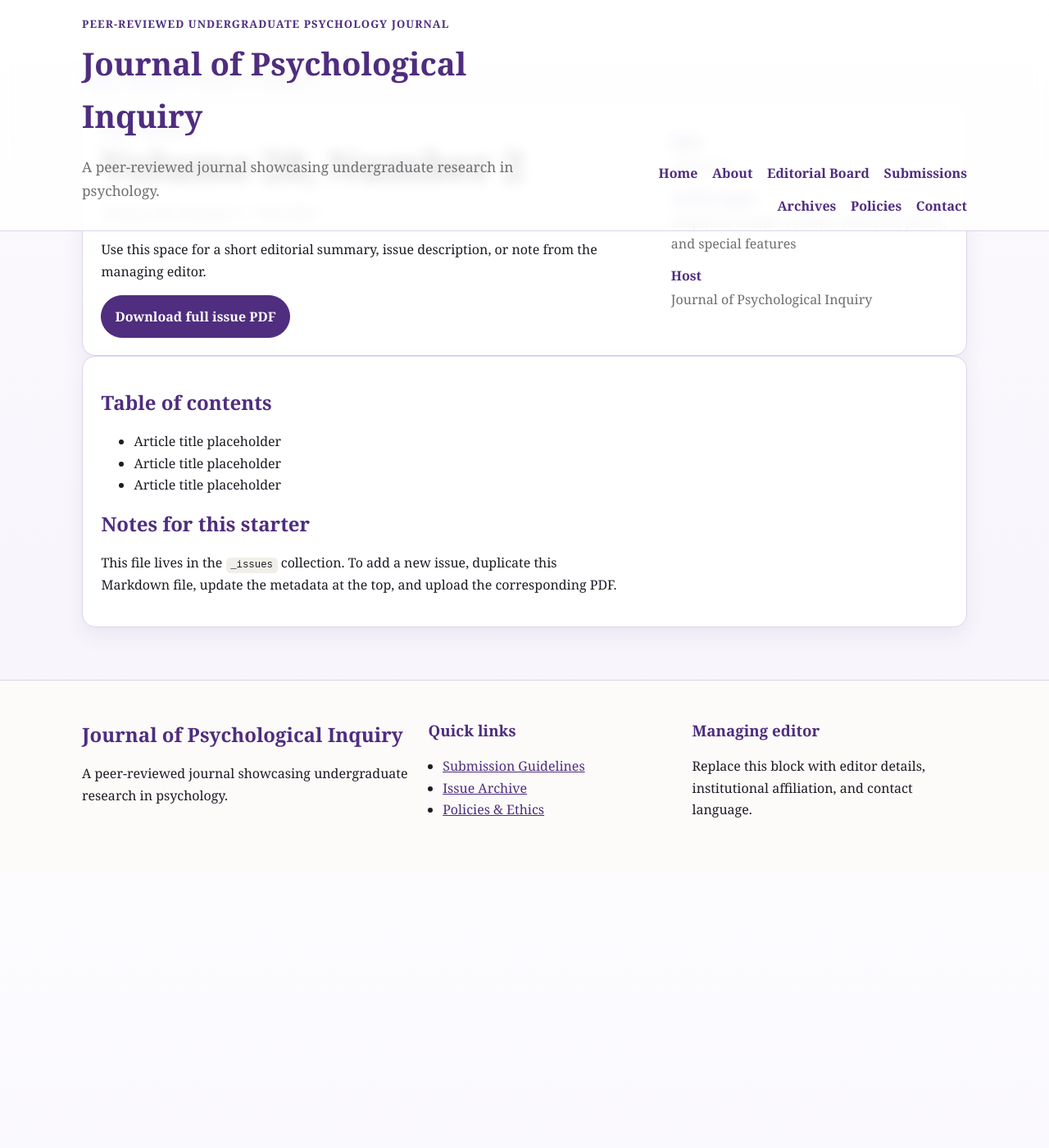
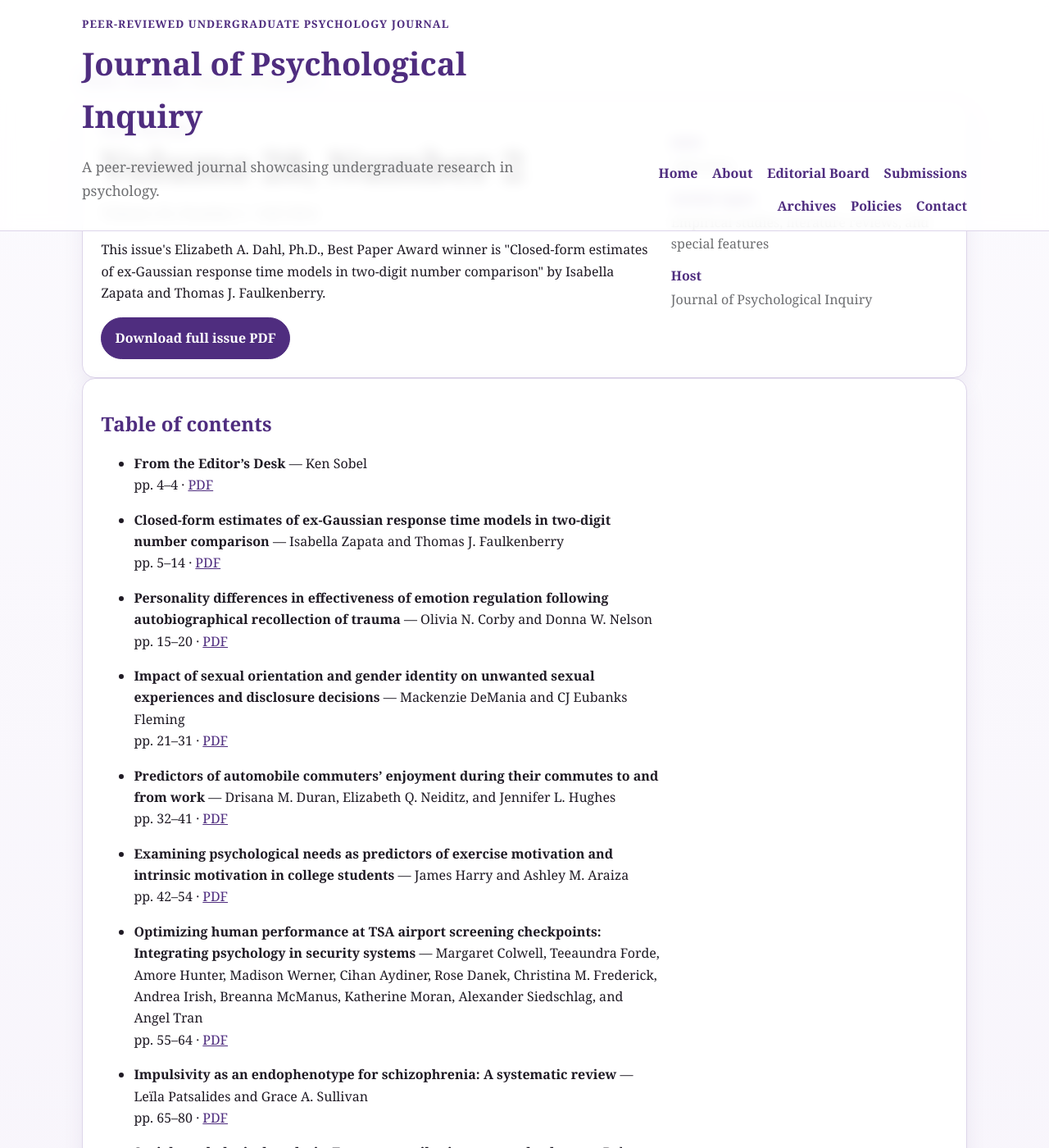
Before and after one commit to tomfaulkenberry/jpi, a Jekyll site: the page built from _issues/2024-v28n2.md, in a window 1280 px wide and 1400 px high, scrolled down 229 px. Shown: the whole window at 82% size. Built offline with Jekyll 4.4.1, drawn with Linux system fonts in a browser that asks for light colours; before the commit the page ends 1294 px from its top, so only the background shows below that; some of the changed text lies outside the part shown.

Commit message:
another major upload of issue pages

```diff
--- a/_includes/footer.html
+++ b/_includes/footer.html
@@ -14,7 +14,7 @@
     </div>
     <div>
       <h3>Managing editor</h3>
-      <p>Replace this block with editor details, institutional affiliation, and contact language.</p>
+      <p>Dr. Ken Sobel, University of Central Arkansas.</p>
     </div>
   </div>
 </footer>
--- a/_issues/2024-v28n2.md
+++ b/_issues/2024-v28n2.md
@@ -7,18 +7,39 @@ number: 2
 issn: 1085-6641
 pdf: /assets/pdf/v28n2/jpi-v28n2.pdf
 host_org: Journal of Psychological Inquiry
-article_types: Empirical studies, reviews, historical pieces, and special features
+article_types: Empirical studies, literature reviews, and special features
 featured: false
-summary: A sample featured issue record demonstrating how current and archival issues can be presented with a dedicated landing page and PDF download.
-editor_note: Use this space for a short editorial summary, issue description, or note from the managing editor.
+summary: The Fall 2024 issue of JPI features undergraduate empirical research, literature reviews, and a current-events special feature spanning numerical cognition, emotion regulation, sexual experiences and disclosure, commuting, exercise motivation, TSA screening, schizophrenia, and cancel culture.
+editor_note: This issue's Elizabeth A. Dahl, Ph.D., Best Paper Award winner is "Closed-form estimates of ex-Gaussian response time models in two-digit number comparison" by Isabella Zapata and Thomas J. Faulkenberry.
 ---
 
 ## Table of contents
 
-- Article title placeholder
-- Article title placeholder
-- Article title placeholder
+- **From the Editor’s Desk** — Ken Sobel
+  pp. 4–4 · [PDF]({{ '/assets/pdf/v28n2/articles/v28n2-sobel.pdf' | relative_url }})
 
-## Notes for this starter
+- **Closed-form estimates of ex-Gaussian response time models in two-digit number comparison** — Isabella Zapata and Thomas J. Faulkenberry
+  pp. 5–14 · [PDF]({{ '/assets/pdf/v28n2/articles/v28n2-zapata-faulkenberry.pdf' | relative_url }})
 
-This file lives in the <code>_issues</code> collection. To add a new issue, duplicate this Markdown file, update the metadata at the top, and upload the corresponding PDF.
+- **Personality differences in effectiveness of emotion regulation following autobiographical recollection of trauma** — Olivia N. Corby and Donna W. Nelson
+  pp. 15–20 · [PDF]({{ '/assets/pdf/v28n2/articles/v28n2-corby-nelson.pdf' | relative_url }})
+
+- **Impact of sexual orientation and gender identity on unwanted sexual experiences and disclosure decisions** — Mackenzie DeMania and CJ Eubanks Fleming
+  pp. 21–31 · [PDF]({{ '/assets/pdf/v28n2/articles/v28n2-demania-fleming.pdf' | relative_url }})
+
+- **Predictors of automobile commuters’ enjoyment during their commutes to and from work** — Drisana M. Duran, Elizabeth Q. Neiditz, and Jennifer L. Hughes
+  pp. 32–41 · [PDF]({{ '/assets/pdf/v28n2/articles/v28n2-duran-etal.pdf' | relative_url }})
+
+- **Examining psychological needs as predictors of exercise motivation and intrinsic motivation in college students** — James Harry and Ashley M. Araiza
+  pp. 42–54 · [PDF]({{ '/assets/pdf/v28n2/articles/v28n2-harry-araiza.pdf' | relative_url }})
+
+- **Optimizing human performance at TSA airport screening checkpoints: Integrating psychology in security systems** — Margaret Colwell, Teeaundra Forde, Amore Hunter, Madison Werner, Cihan Aydiner, Rose Danek, Christina M. Frederick, Andrea Irish, Breanna McManus, Katherine Moran, Alexander Siedschlag, and Angel Tran
+  pp. 55–64 · [PDF]({{ '/assets/pdf/v28n2/articles/v28n2-colwell-etal.pdf' | relative_url }})
+
+- **Impulsivity as an endophenotype for schizophrenia: A systematic review** — Leïla Patsalides and Grace A. Sullivan
+  pp. 65–80 · [PDF]({{ '/assets/pdf/v28n2/articles/v28n2-patsalides-sullivan.pdf' | relative_url }})
+
+- **Social psychological analysis: Factors contributing to cancel culture** — Delaney Beckenhaupt, Alaina Francel, and Tammy L. Sonnentag
+  pp. 81–84 · [PDF]({{ '/assets/pdf/v28n2/articles/v28n2-beckenhaupt-etal.pdf' | relative_url }})
+
+- **Call for Papers**
```
Also changed, not shown: _issues/2023-v27n2.md (+26 -6 lines), _issues/2024-v28n1.md (added, +40 -0 lines), _issues/2025-v29n1.md (added, +46 -0 lines), editorial-board.md (+4 -7 lines), 10 other files.
